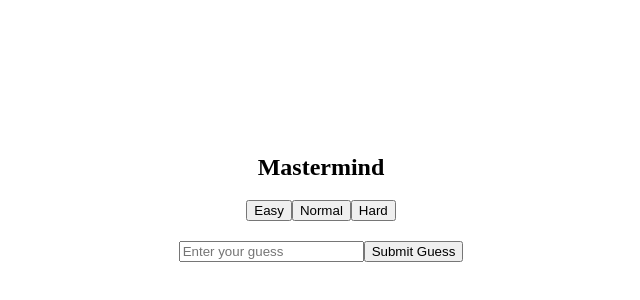
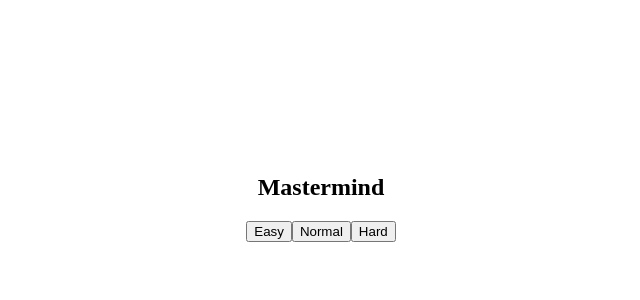
Before and after one commit to leejun07/Mastermind, a React (Create React App) app in the folder client/: page / in a window 1280 px wide. Shown: the part 220-520 px from the top of the page, without its empty margins (319-959 px from the left). Built offline with nearby package versions, Linux system fonts and the light colour scheme.

Commit message:
hide input before clicking difficulty level

```diff
--- a/client/src/Game.jsx
+++ b/client/src/Game.jsx
@@ -74,6 +74,7 @@ export const Game = () => {
         onDifficultyLevelChange={handleDifficultyLevelChange}
         style={{ marginBottom: '20px' }}
       />
+      {difficultyLevel && (
         <form onSubmit={handleSubmit} style={{ marginBottom: '20px' }}>
           <input
             type="text"
@@ -83,6 +84,7 @@ export const Game = () => {
           />
           <button type="submit">Submit Guess</button>
         </form>
+      )}
       {difficultyLevel && (
         <div>{guessCount === 1 ? `${guessCount} guess left` : `${guessCount} guesses left`}</div>
       )}
```
Lines whose indentation alone changed are shown as unchanged.
